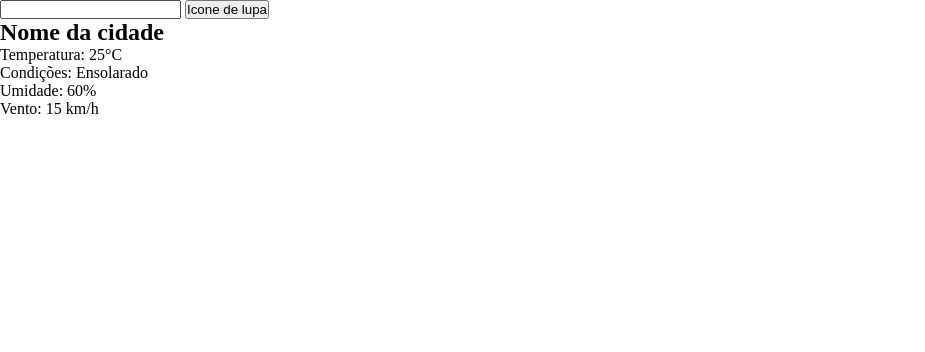
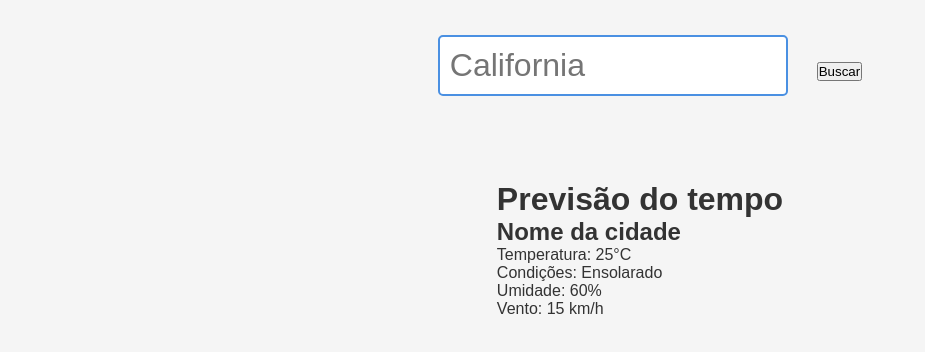
Before and after one commit to PauloFilhoo/WeatherPage, a plain HTML site: page weather-app/index.html in a window 1280 px wide. Shown: the whole page, without its empty margins (0-925 px from the left). Drawn offline with Linux system fonts and the light colour scheme.

Commit message:
Começando os estilos

```diff
--- a/weather-app/index.html
+++ b/weather-app/index.html
@@ -8,11 +8,12 @@
 </head>
 <body>
     <header>
-        <input type="text" placeholder="">
-        <button class="search">Icone de lupa</button>
+        <input type="text" placeholder="California" class="search-input" id="searchInput">
+        <button class="search" onclick="buscarClima()">Buscar</button>
     </header>
     <main>
         <div class="container">
+            <h1>Previsão do tempo</h1>
             <div class="card">
                 <h2 class="city-name">Nome da cidade</h2>
                 <p class="city-temperature">Temperatura: 25°C</p>
--- a/weather-app/style.css
+++ b/weather-app/style.css
@@ -1,7 +1,44 @@
-
+:root {
+    --primary-color: #4a90e2;
+    --secondary-color: #f5f5f5;
+    --text-color: #333;
+    --font-family: 'Arial', sans-serif;
+}
 
 * {
     margin: 0;
     padding: 0;
     box-sizing: border-box;
 }
+
+body {
+    margin: 0px;
+    display: flex;
+    flex-direction: column;
+    align-items: center;
+    background-color: var(--secondary-color);
+    font-family: var(--font-family);
+    color: var(--text-color);
+    height: 100vh;
+    width: 100%;
+    overflow: hidden;
+    transition: background-color 0.3s ease;
+    gap: 50px;
+}
+
+header {
+    padding: 15px;
+    text-align: center;
+    font-size: 2em;
+    width: 100%;
+}
+
+.search-input {
+    width: 350px;
+    padding: 10px;
+    margin: 20px;
+    border: 2px solid var(--primary-color);
+    border-radius: 5px;
+    font-size: 1em;
+    transition: border-color 0.3s ease;
+}
```
